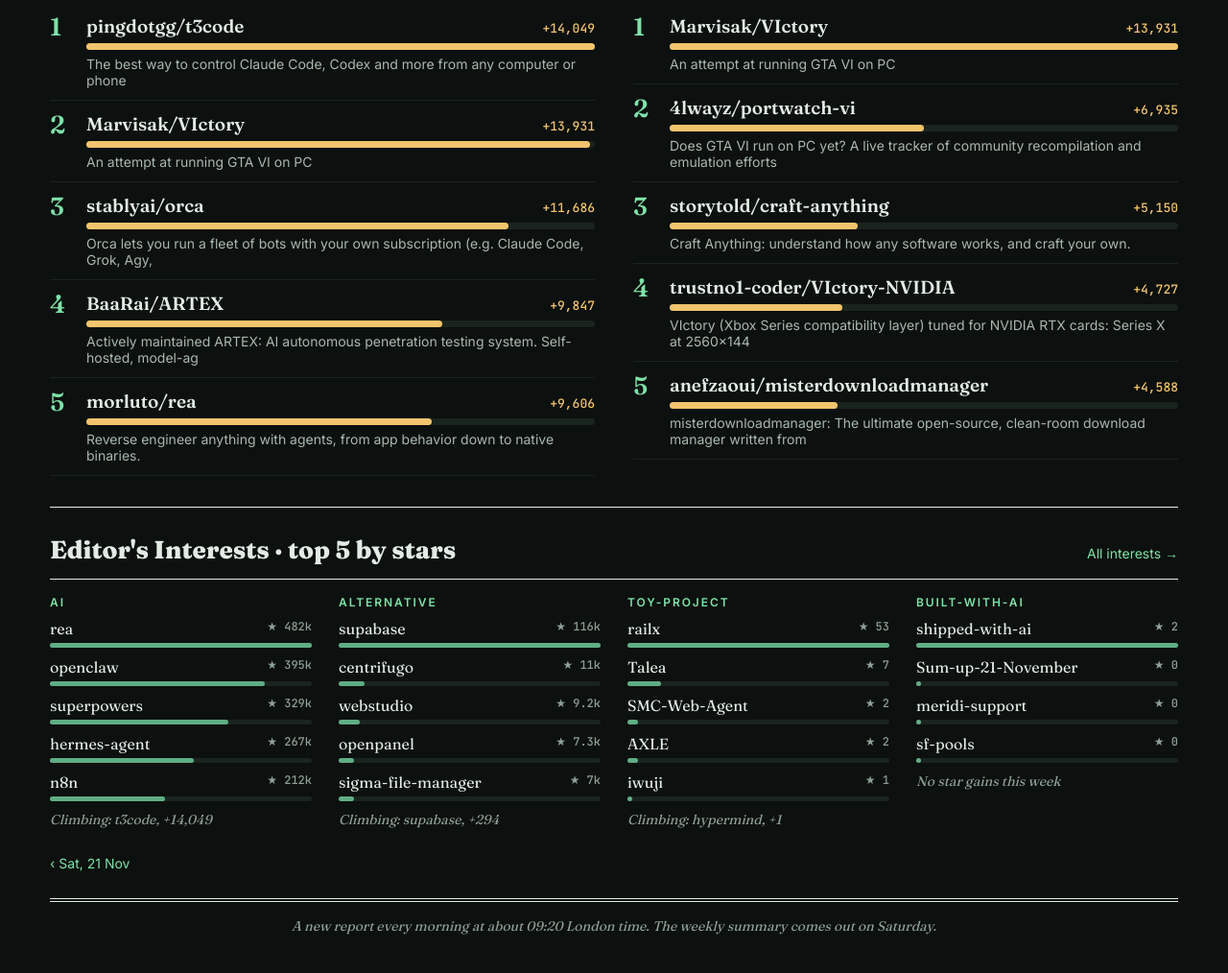
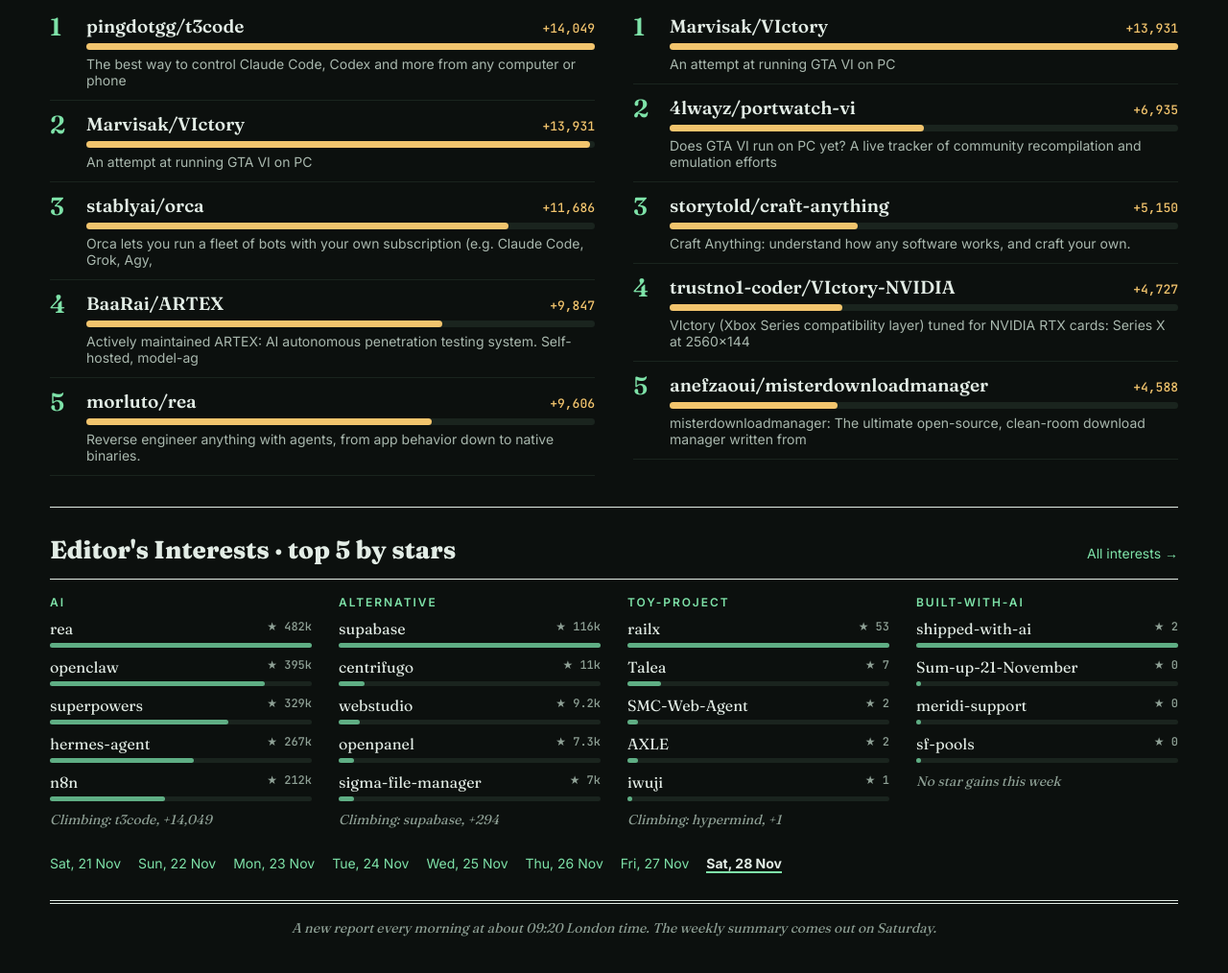
Before and after one commit to BigDaddy284/daily-reports, a plain HTML site: page index.html in a window 1280 px wide. Shown: the part 1765-2779 px from the top of the page at 96% size. Drawn offline with Linux system fonts and the light colour scheme.

Commit message:
Last 7 days of dates at the foot of the front page (#5)
* Step the front page's back link to the previous day's edition

Co-Authored-By: Claude Opus 5.5 <noreply@anthropic.com>
Claude-Session: https://claude.ai/code/session_01NrCmSaWvasmUs7ABkjsPkv

* Show the last 7 days as clickable dates at the foot of the front page

Co-Authored-By: Claude Opus 5.5 <noreply@anthropic.com>
Claude-Session: https://claude.ai/code/session_01NrCmSaWvasmUs7ABkjsPkv

---------

Co-authored-by: Claude <noreply@anthropic.com>

```diff
--- a/assets/site.js
+++ b/assets/site.js
@@ -134,9 +134,23 @@
   function pager(idx, d, target) {
     var same = idx.reports.filter(function (r) { return target === "any" || r.mode === d.mode; });
     var i = same.findIndex(function (r) { return r.file === d.date + "-" + d.mode + ".json"; });
+    var base = target === "any" || d.mode !== "weekly" ? "index.html" : "weekly.html";
+    function href(r) { return base + "?r=" + encodeURIComponent(r.file); }
+    if (i < 0) i = 0;
+    if (target === "any") {
+      // A strip of dates: the edition being read and the 7 before it, oldest on the left.
+      // Reading the newest edition shows the last 8 days; an older one keeps a few newer days in view.
+      var start = Math.max(0, Math.min(i - 3, same.length - 8));
+      if (i < 8) start = 0;
+      var strip = same.slice(start, start + 8).reverse();
+      return '<nav class="pager pager-days" aria-label="Recent editions">' + strip.map(function (r) {
+        var txt = esc(day(r.date, { weekday: "short", day: "numeric", month: "short" }));
+        if (r.file === same[i].file) return '<span class="current" aria-current="page">' + txt + "</span>";
+        return '<a href="' + href(r) + '">' + txt + "</a>";
+      }).join("") + "</nav>";
+    }
     var older = same[i + 1], newer = same[i - 1];
-    var base = d.mode === "weekly" ? "weekly.html" : "index.html";
-    function link(r, txt) { return '<a href="' + base + "?r=" + encodeURIComponent(r.file) + '">' + txt + "</a>"; }
+    function link(r, txt) { return '<a href="' + href(r) + '">' + txt + "</a>"; }
     return '<div class="pager">' + (older ? link(older, "‹ " + esc(day(older.date, { weekday: "short", day: "numeric", month: "short" }))) : "") +
       (newer ? link(newer, esc(day(newer.date, { weekday: "short", day: "numeric", month: "short" })) + " ›") : "") + "</div>";
   }
@@ -155,7 +169,7 @@
       '<section class="col"><h3 class="col-title">Climbing by stars</h3>' + list(sectionByKey(d, "climb_stars"), { desc: true }) + "</section>" +
       '<section class="col"><h3 class="col-title">Trending new repos</h3>' + list(sectionByKey(d, "trending"), { desc: true }) + "</section></div>";
     html += interestsGrid(d);
-    html += '<div class="section-head">' + pager(idx, d) + "</div>";
+    html += '<div class="section-head">' + pager(idx, d, page === "weekly" ? null : "any") + "</div>";
     main.innerHTML = html;
     setDateline(longDate(d.date) + " · " + (weekly ? "Weekly summary" : "Daily report"));
     document.title = (weekly ? "Weekly summary" : "Daily report") + ", " + day(d.date, { day: "numeric", month: "long" }) + " · The Daily Index";
--- a/assets/style.css
+++ b/assets/style.css
@@ -73,6 +73,8 @@ h3.small { margin: 0 0 6px; font-size: 12px; letter-spacing: 0.14em; text-transf
 footer.foot { margin-top: 28px; padding-top: 16px; border-top: 4px double var(--text); text-align: center; font-family: var(--serif); font-style: italic; font-size: 14px; color: var(--faint); }
 .pager { display: flex; gap: 16px; font-size: 14px; }
 .pager a { color: var(--green); }
+.pager-days { flex-wrap: wrap; gap: 8px 18px; }
+.pager-days .current { font-weight: 700; border-bottom: 2px solid var(--green); }
 .loading, .error { padding: 40px 0; font-family: var(--serif); font-style: italic; font-size: 18px; color: var(--faint); }
 .error { color: var(--gold); }
 
```
